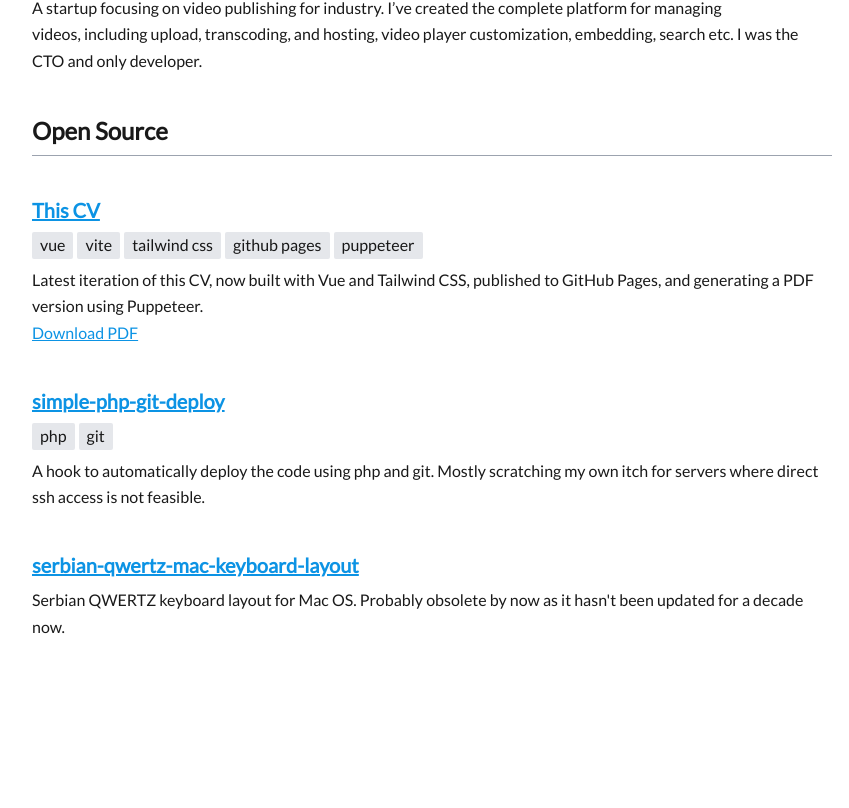
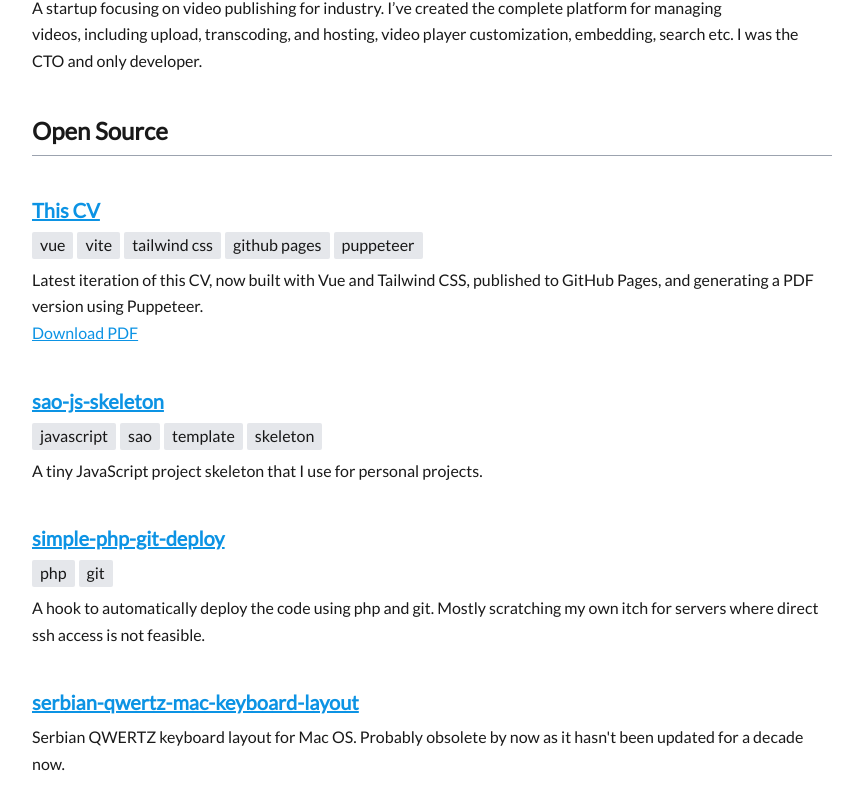
Before and after one commit to markomarkovic/cv, a Vue app: page / in a window 1280 px wide. Shown: the part 3844-4652 px from the top of the page, without its empty margins (208-1057 px from the left). Before the commit the page ends 4524 px from the top, so only its background shows below. Built offline with nearby package versions, Linux system fonts and the light colour scheme.

Commit message:
Add sao-js-skeleton

```diff
--- a/src/facts/openSource.js
+++ b/src/facts/openSource.js
@@ -7,6 +7,13 @@
     aside: `<a href="${
       import.meta.env.BASE_URL
     }/Marko Markovic - CV - EN.pdf">Download PDF</a>`,
+  },
+  {
+    title: 'sao-js-skeleton',
+    link: 'https://github.com/markomarkovic/sao-js-skeleton',
+    technologies: ['javascript', 'sao', 'template', 'skeleton'],
+    description:
+      'A tiny JavaScript project skeleton that I use for personal projects.',
   },
   {
     title: 'simple-php-git-deploy',
```
